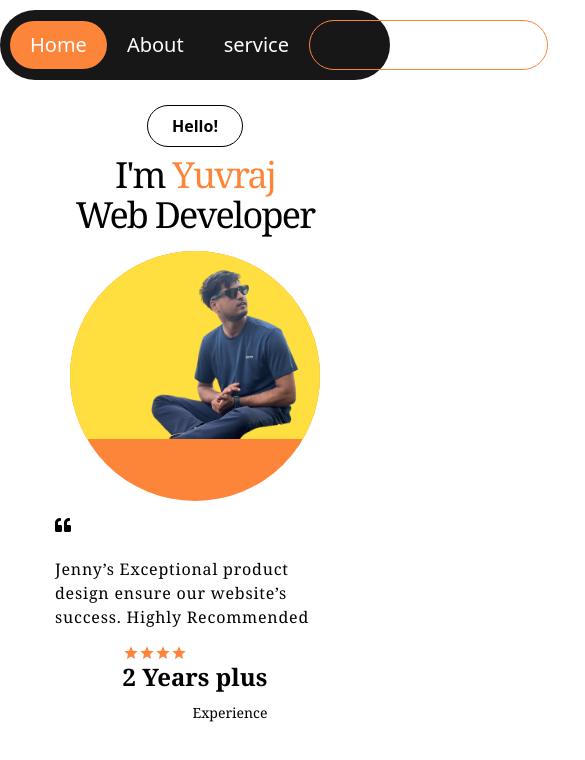
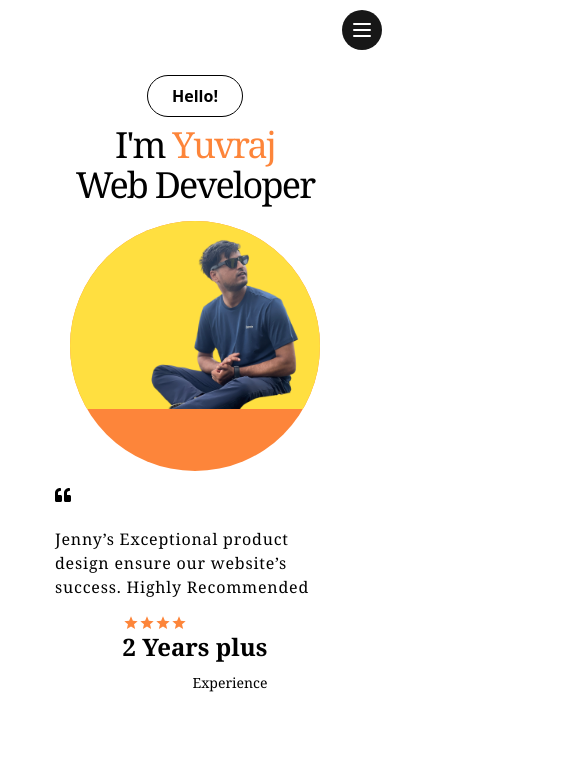
Before and after one commit to yuvraj-sapkota/portfolio, a React (Vite) app in the folder frontend/: page / in a window 390 px wide. Shown: the top 760 px of the page, 585 px wide, since content can reach past the window. Built offline with nearby package versions, Linux system fonts and the light colour scheme.

Commit message:
polishing the desing

```diff
--- a/frontend/src/components/Navbar.jsx
+++ b/frontend/src/components/Navbar.jsx
@@ -1,58 +1,74 @@
 import { useState } from "react";
+import { Menu, X } from "lucide-react"; // Optional icons
 
 const Navbar = () => {
   const [isActive, setIsActive] = useState("home");
+  const [menuOpen, setMenuOpen] = useState(false);
 
   return (
-    <>
-      <div className="max-w-[1300px] mx-auto mt-[10px] mb-[25px]">
-        <ul className="flex justify-between items-center p-[10px] text-xl text-white mx-auto bg-[#171717] rounded-[82px]">
+    <div className="max-w-[1300px] mx-auto mt-[10px] mb-[25px] px-2">
+      {/* Toggle Button only for small screens */}
+      <div className="lg:hidden flex justify-end mb-2">
+        <button
+          onClick={() => setMenuOpen(!menuOpen)}
+          className="text-white bg-[#171717] p-2 rounded-full"
+        >
+          {menuOpen ? <X size={24} /> : <Menu size={24} />}
+        </button>
+      </div>
+
+      {/* Original Navbar — now responsive */}
+      <ul
+        className={`flex flex-col md:flex-row justify-between items-center p-[10px] text-base md:text-xl text-white bg-[#171717] rounded-[82px] transition-all duration-300 ${
+          menuOpen ? "block" : "hidden"
+        } md:flex`}
+      >
         <li
-            className={`py-[10px] px-[20px]  rounded-4xl  cursor-pointer  ${
-              isActive === "home" ? " bg-[#FD853A]" : ""
+          className={`py-[10px] px-[20px] rounded-4xl cursor-pointer ${
+            isActive === "home" ? "bg-[#FD853A]" : ""
           }`}
           onClick={() => setIsActive("home")}
         >
           Home
         </li>
         <li
-            className={`py-[10px] px-[20px]  rounded-4xl  cursor-pointer  ${
-              isActive === "about" ? " bg-[#FD853A]" : ""
+          className={`py-[10px] px-[20px] rounded-4xl cursor-pointer ${
+            isActive === "about" ? "bg-[#FD853A]" : ""
           }`}
           onClick={() => setIsActive("about")}
         >
           About
         </li>
         <li
-            className={`py-[10px] px-[20px]  rounded-4xl  cursor-pointer  ${
-              isActive === "service" ? " bg-[#FD853A]" : ""
+          className={`py-[10px] px-[20px] rounded-4xl cursor-pointer ${
+            isActive === "service" ? "bg-[#FD853A]" : ""
           }`}
           onClick={() => setIsActive("service")}
         >
-            service
+          Service
         </li>
-          <li className="py-[10px] px-[90px]  rounded-4xl  cursor-pointer border border-[#FD853A] borderbg ">
+        <li className="py-[10px] px-[90px] rounded-4xl cursor-pointer border border-[#FD853A]">
           Yuvraj
         </li>
         <li
-            className={`py-[10px] px-[20px]  rounded-4xl  cursor-pointer  ${
-              isActive === "resume" ? " bg-[#FD853A]" : ""
+          className={`py-[10px] px-[20px] rounded-4xl cursor-pointer ${
+            isActive === "resume" ? "bg-[#FD853A]" : ""
           }`}
           onClick={() => setIsActive("resume")}
         >
           Resume
         </li>
         <li
-            className={`py-[10px] px-[20px]  rounded-4xl  cursor-pointer  ${
-              isActive === "project" ? " bg-[#FD853A]" : ""
+          className={`py-[10px] px-[20px] rounded-4xl cursor-pointer ${
+            isActive === "project" ? "bg-[#FD853A]" : ""
           }`}
           onClick={() => setIsActive("project")}
         >
           Project
         </li>
         <li
-            className={`py-[10px] px-[20px]  rounded-4xl  cursor-pointer  ${
-              isActive === "contact" ? " bg-[#FD853A]" : ""
+          className={`py-[10px] px-[20px] rounded-4xl cursor-pointer ${
+            isActive === "contact" ? "bg-[#FD853A]" : ""
           }`}
           onClick={() => setIsActive("contact")}
         >
@@ -60,7 +76,6 @@ const Navbar = () => {
         </li>
       </ul>
     </div>
-    </>
   );
 };
 
```
Lines whose indentation alone changed are shown as unchanged.
